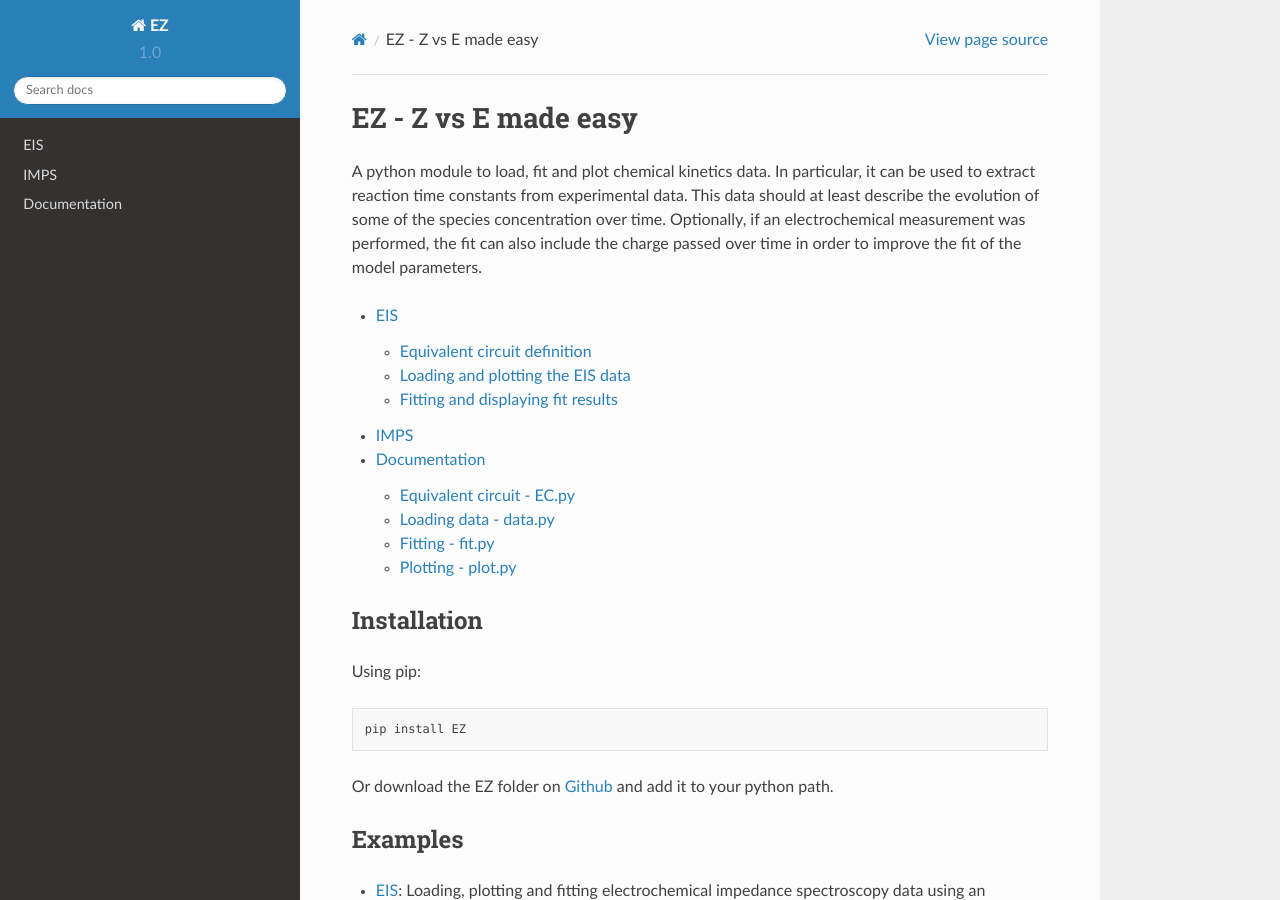
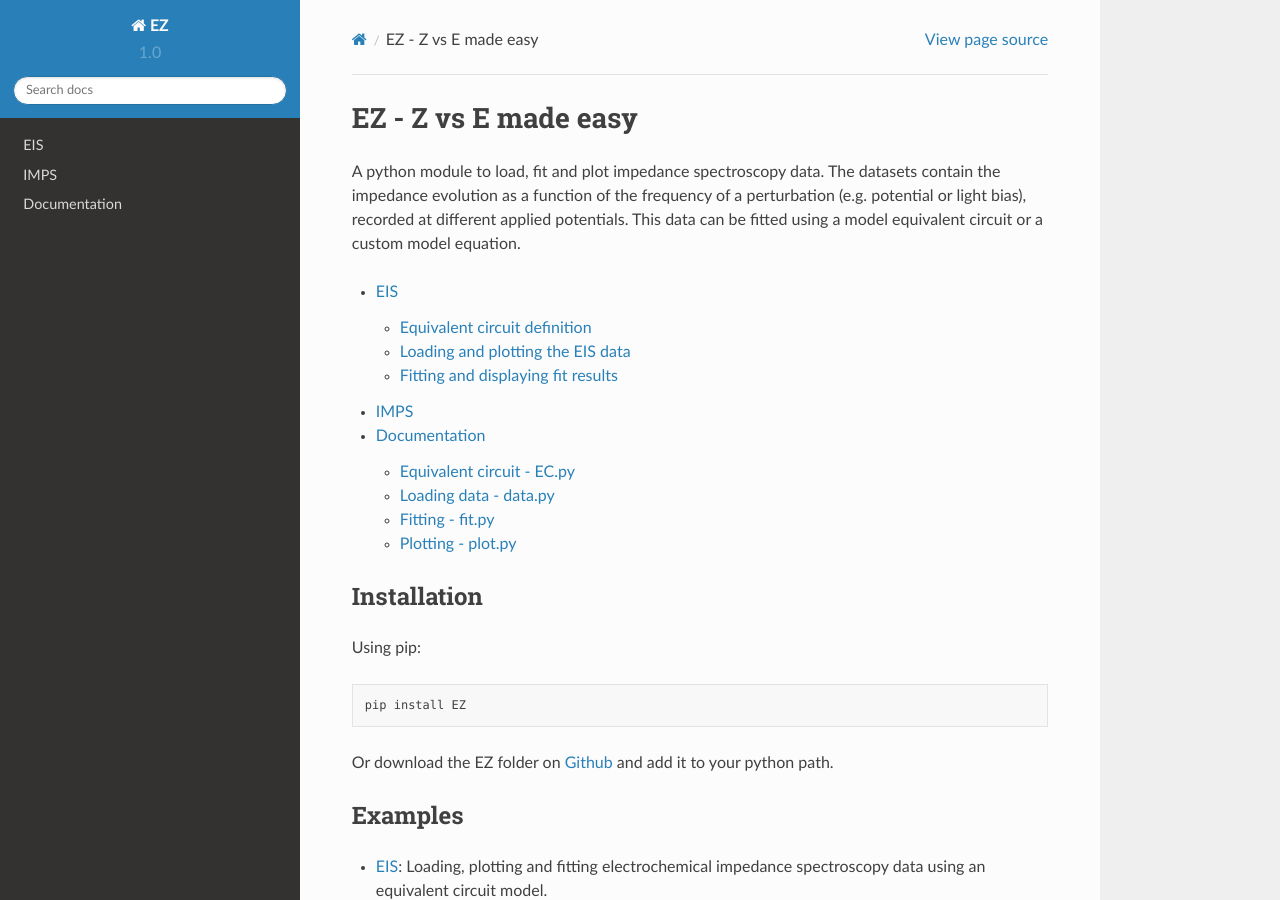
Before and after one commit to flboudoire/EZ, a Sphinx documentation site: the page built from docs/index.rst, in a window 1280 px wide and 900 px high. Built offline with Sphinx 7.4.7 and the Read the Docs theme 2.0.0, drawn with Linux system fonts in a browser that asks for light colours.

```diff
--- a/docs/index.rst
+++ b/docs/index.rst
@@ -2,7 +2,7 @@
 EZ - Z vs E made easy
 =====================
 
-A python module to load, fit and plot chemical kinetics data. In particular, it can be used to extract reaction time constants from experimental data. This data should at least describe the evolution of some of the species concentration over time. Optionally, if an electrochemical measurement was performed, the fit can also include the charge passed over time in order to improve the fit of the model parameters.
+A python module to load, fit and plot impedance spectroscopy data. The datasets contain the impedance evolution as a function of the frequency of a perturbation (e.g. potential or light bias), recorded at different applied potentials. This data can be fitted using a model equivalent circuit or a custom model equation.
 
 .. toctree::
 
--- a/update.py
+++ b/update.py
@@ -61,4 +61,4 @@ for file in ipynb_files:
     os.system(rf"cp -ar {file}_files docs/_build/html/{fname}_files")
 
 # git
-# os.system(r"git pull;git add .;git commit -a -m 'Auto update';git push;")
+os.system(r"git pull;git add .;git commit -a -m 'Auto update';git push;")
```
Also changed, not shown: README.md (+1 -1 lines), 5 other files.
